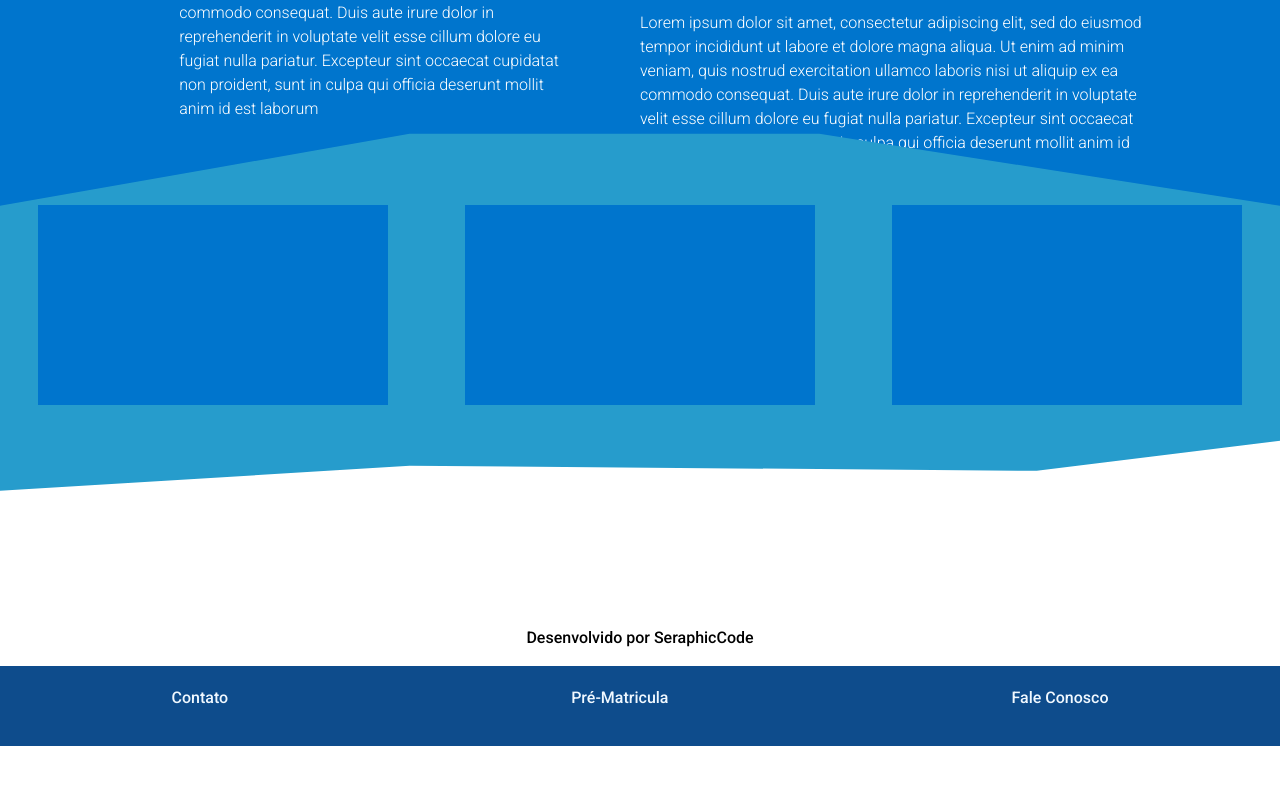
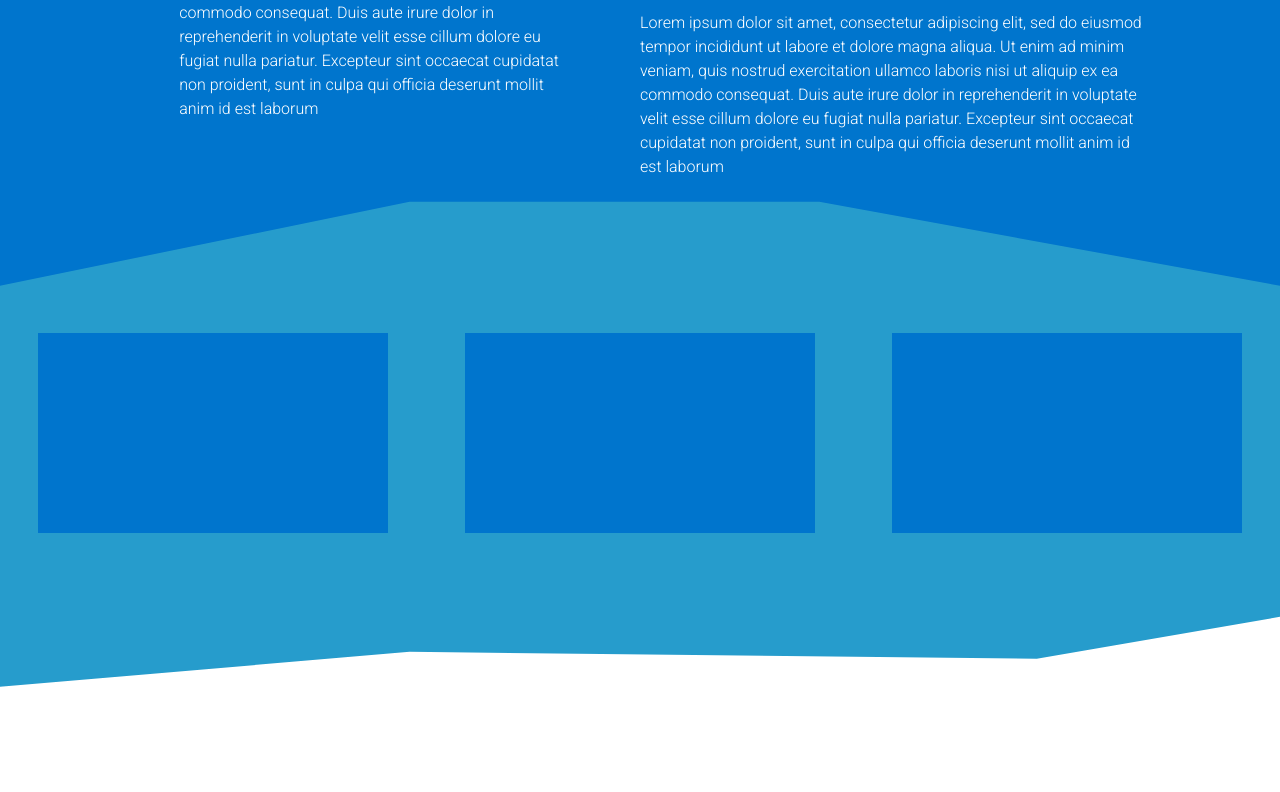
Before and after one commit to Alisonjs0/SchoolSync, a Next.js app: page / in a window 1280 px wide. Shown: the part 848-1640 px from the top of the page. Before the commit the page ends 1594 px from the top, so only its background shows below. Built offline with nearby package versions, Linux system fonts and the light colour scheme.

Commit message:
atualizacoes tela inicial

```diff
--- a/app/page.module.css
+++ b/app/page.module.css
@@ -68,7 +68,7 @@
 
 .info {
     position: relative;
-    height: 600px;
+    height: 700px;
     display: grid;
     grid-template-columns: repeat(2, 1fr);
     background: #0075CD;
@@ -95,12 +95,12 @@
 
 .carrossel {
     position: relative;
-    height: 500px;
+    height: 700px;
     background: #269CCC;
     display: grid;
     grid-template-columns: repeat(3, 1fr);
     grid-template-rows: repeat(6,1fr);
-    margin-top: -200px;
+    margin-top: -250px;
     padding: 32px 0;
     clip-path: polygon(37% 0, 100% 0, 100% 0, 100% 63%, 81% 69%, 32% 68%, 0 73%, 0 0);
     z-index: 1;
@@ -111,7 +111,7 @@
     width: 350px;
     height: 200px;
     grid-row: 2;
-    margin: auto;
+    margin: 15% auto;
 }
 
 .footer {
```
